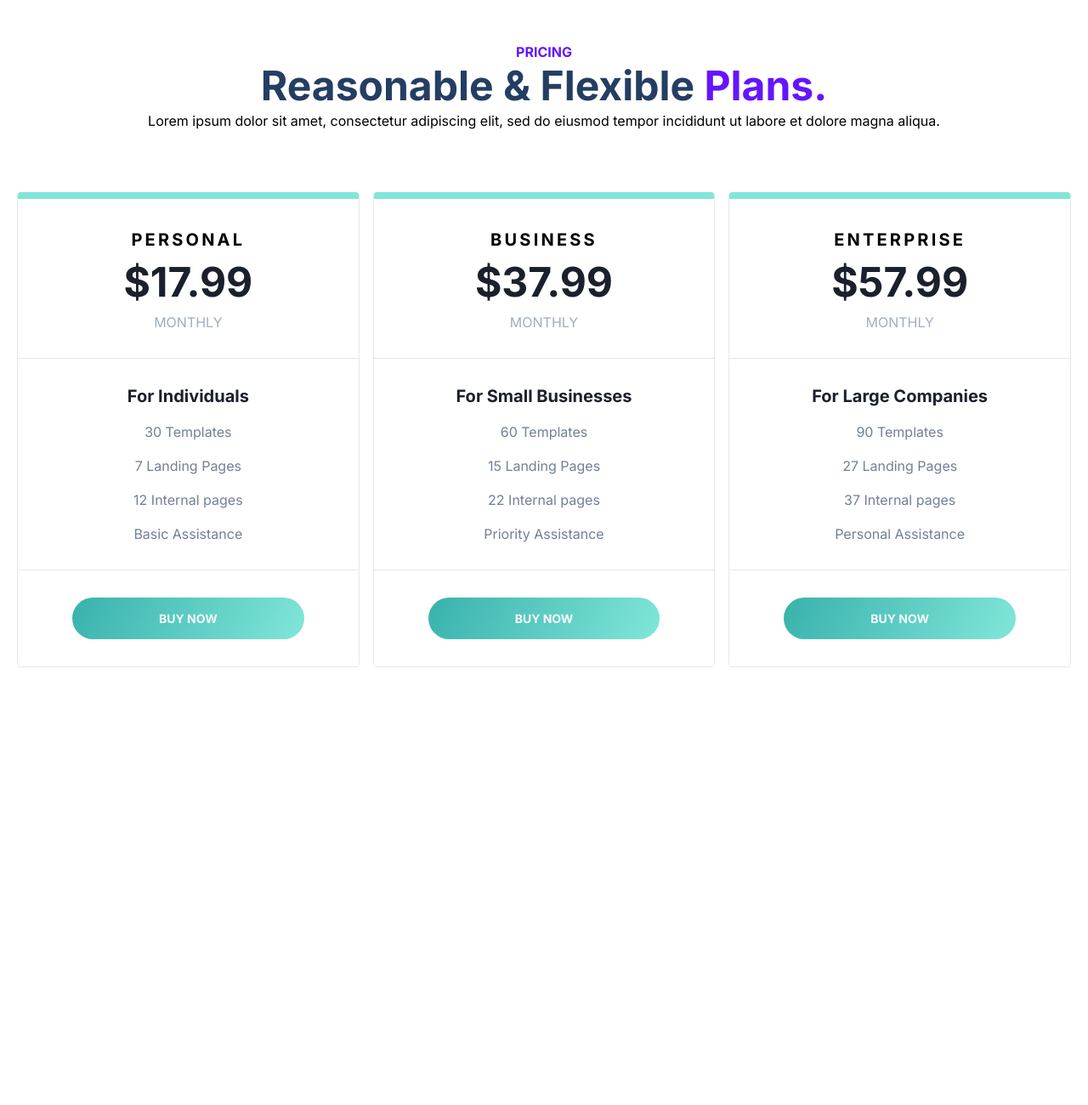
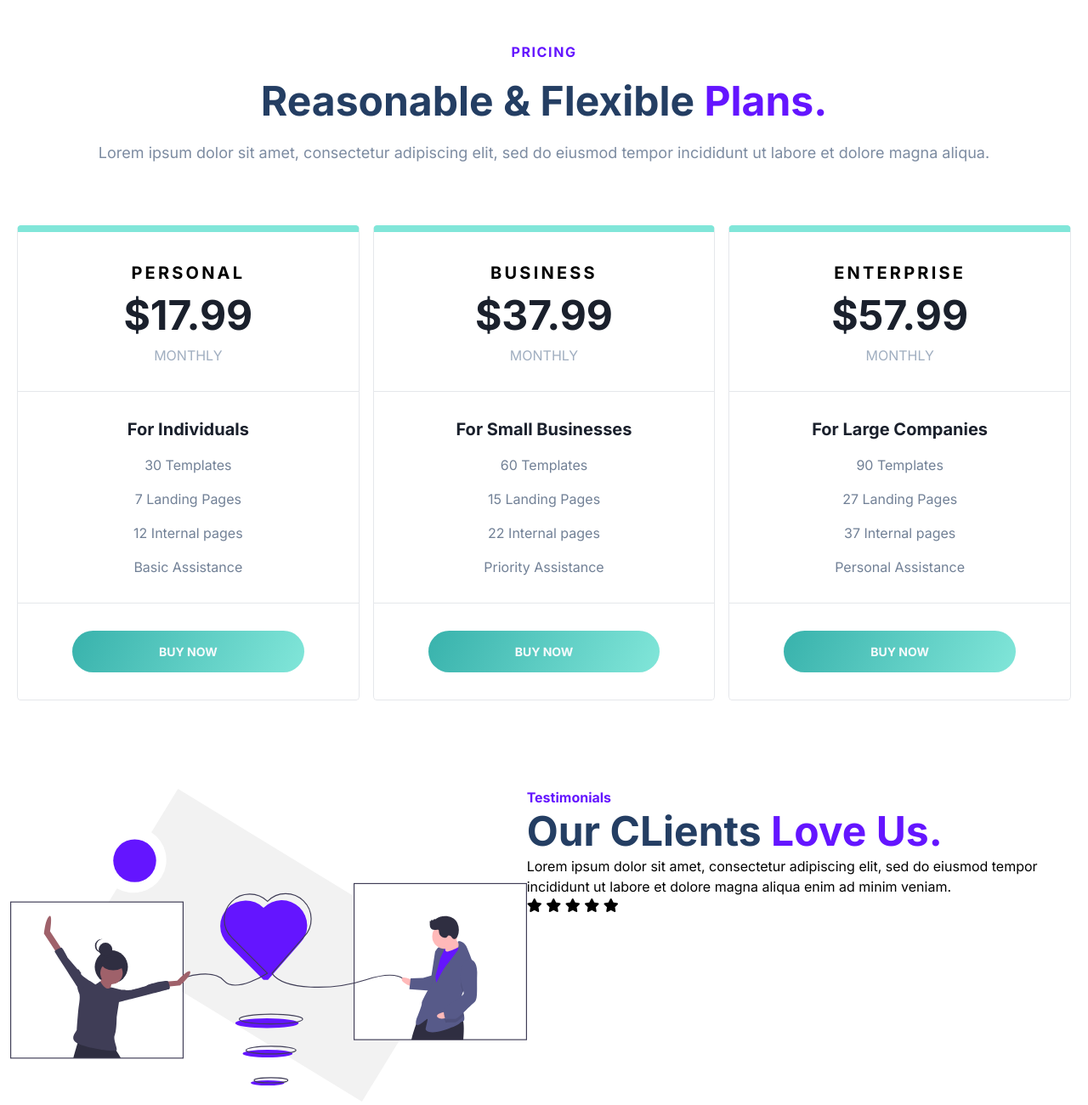
Before and after one commit to nathaniaria/React-template-website, a plain HTML site: page index.html in a window 1280 px wide. Shown: the part 3633-4933 px from the top of the page at 85% size. Before the commit the page ends 4426 px from the top, so only its background shows below. Drawn offline with Linux system fonts and the light colour scheme.

Commit message:
start testimonials section

```diff
--- a/index.html
+++ b/index.html
@@ -276,9 +276,9 @@
       <div class="pricing__container">
         <div class="row">
           <div class="pricing__header">
-            <span class="text__purple text__weight">PRICING</span>
-            <h2>Reasonable & Flexible <span class="text__purple">Plans.</span></h2>
-            <p>Lorem ipsum dolor sit amet, consectetur adipiscing elit, sed do eiusmod tempor incididunt ut labore et dolore magna aliqua.</p>
+            <span class="text__purple text__weight pricing__pricing">PRICING</span>
+            <h2 class="pricing__h2">Reasonable & Flexible <span class="text__purple">Plans.</span></h2>
+            <p class="pricing__para">Lorem ipsum dolor sit amet, consectetur adipiscing elit, sed do eiusmod tempor incididunt ut labore et dolore magna aliqua.</p>
          </div>
           <div class="pricing__plans">
 
@@ -346,5 +346,28 @@
         </div>
       </div>
     </section>
+
+    <section id="testimonials">
+      <div class="row">
+        <div class="testimonials__container">
+          <div class="testimonials__img--wrapper">
+            <img src="./assets final project/love-illustration.svg" alt="">
+          </div>
+          <div class="testimonials__text--wrapper">
+            <span class="text__purple text__weight">Testimonials</span>
+            <h2>Our CLients <span class="text__purple">Love Us.</span></h2>
+            <p>Lorem ipsum dolor sit amet, consectetur adipiscing elit, sed do eiusmod tempor incididunt ut labore et dolore magna aliqua enim ad minim veniam.</p>
+            <div class="testimonials__customer">
+              <i class="fas fa-star"></i>
+              <i class="fas fa-star"></i>
+              <i class="fas fa-star"></i>
+              <i class="fas fa-star"></i>
+              <i class="fas fa-star"></i>
+
+            </div>
+          </div>
+        </div>
+      </div>
+    </section>
   </body>
 </html>
--- a/styles.css
+++ b/styles.css
@@ -480,9 +480,29 @@ VALUES
 PRICING SECTION
 
 */
+.pricing__container {
+    margin-bottom: 96px;
+}
+.pricing__pricing {
+    letter-spacing: .1em;
+}
+
+.pricing__h2 {
+    margin: 18px 0;
+    font-weight: 900 bold;
+}
+
+
+.pricing__para {
+    font-size: 18px;
+    color: #7c8ba1;
+
+}
 
 .pricing__header {
+    flex-direction: column;
     text-align: center;
+    width: 100%;
 
 }
 
@@ -579,3 +599,13 @@ PRICING SECTION
     border-radius: 50px;
     border-style: none;
 }
+
+/*
+
+Testimonials Section
+
+*/
+
+.testimonials__container {
+    display: flex;
+}
```
